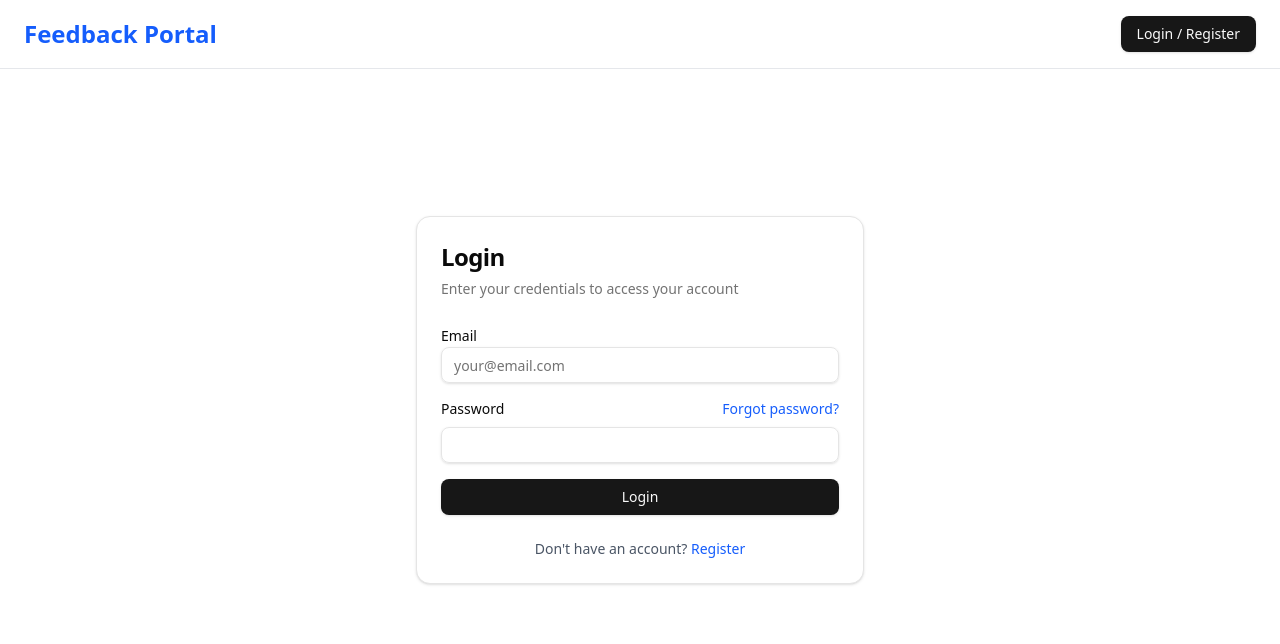
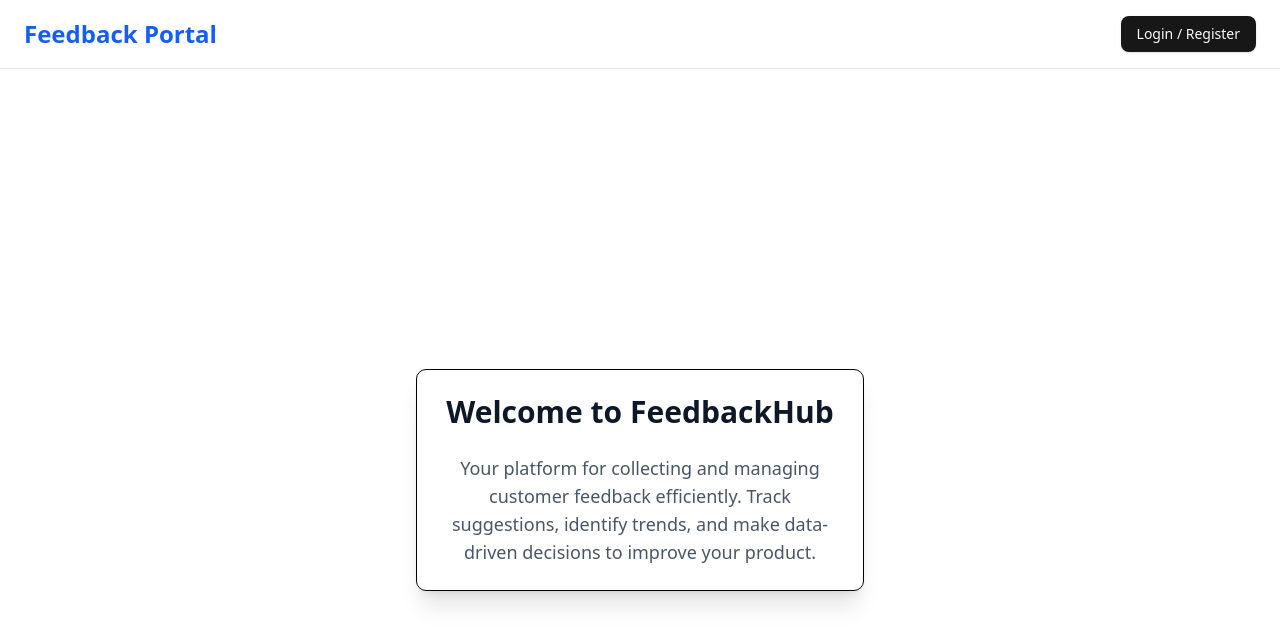
Before and after one commit to gokul8943/Feedback_portal, a React (Vite) app in the folder frontend/: page / in a window 1280 px wide. Before the commit this address led to /sign-in. Shown: the top 644 px of the page. Built offline with nearby package versions, Linux system fonts and the light colour scheme; the HTML template or start-up script is replaced by a standard one.

Commit message:
Update:ui changes

```diff
--- a/frontend/src/App.tsx
+++ b/frontend/src/App.tsx
@@ -1,4 +1,4 @@
-import { Navigate, Route, Routes } from "react-router-dom"
+import { Route, Routes } from "react-router-dom"
 import { Navbar } from "./components/Navbar"
 import { LoginPage } from "./pages/LoginPage"
 import { RegisterPage } from "./pages/RegisterPage"
@@ -12,14 +12,14 @@ const App = () => {
     <div>
       <Navbar />
       <div className="pt-20">
-        <Routes>
-          <Route path='/' element={<Navigate to="/sign-in" replace />} /> {/* 👈 redirect */}
+      <Routes>
           <Route path='/sign-in' element={<LoginPage />} />
           <Route path='/sign-up' element={<RegisterPage />} />
-          <Route path='/home' element={<HomePage />} /> {/* optional: give HomePage its own route */}
+          <Route path='/' element={<HomePage/>} />
           <Route path="/add-feedback" element={<FeedbackForm />} />
           <Route path="/feedback" element={<MyFeedback />} />
-          <Route path='/dashboard' element={<AdminDashBoard />} />
+          <Route  path='/dashboard' element={<AdminDashBoard />}/>
+          <Route />
         </Routes>
       </div>
     </div>
--- a/frontend/src/pages/HomePage.tsx
+++ b/frontend/src/pages/HomePage.tsx
@@ -1,18 +1,21 @@
 import { Button } from "@/components/ui/button"
+import useAuthStore from "@/store/AuthStore";
 import { useNavigate } from "react-router-dom"
 
+const HomePage = () => {
+  const { authState } = useAuthStore();
+  const navigate = useNavigate();
 
-const HomePage = () => {
+  const user = authState.user;
+  const isLoggedIn = !!user;
 
-const navigate = useNavigate()
-
-const handleAddFeedback = () =>{
-   navigate('/add-feedback')
-}
+  const handleAddFeedback = () => {
+    navigate('/add-feedback');
+  };
 
   return (
     <div className="flex flex-col items-center justify-center min-h-screen px-2 py-4">
-      <div className="max-w-md w-full space-y-6 text-center">
+      <div className="max-w-md w-full space-y-6 text-center border border-black rounded-lg p-6 shadow-xl">
         <h1 className="text-3xl font-bold text-gray-900">Welcome to FeedbackHub</h1>
 
         <p className="mt-4 text-lg text-gray-600">
@@ -21,17 +24,19 @@ const handleAddFeedback = () =>{
           your product.
         </p>
 
+        {isLoggedIn && (
           <div className="mt-8">
             <Button
               onClick={handleAddFeedback}
-            className="px-6 py-3  text-white font-medium rounded-lg shadow-md  focus:outline-none focus:ring-2 focus:ring-opacity-50 transition-colors"
+              className="px-6 py-3 text-white font-medium rounded-lg shadow-md focus:outline-none focus:ring-2 focus:ring-opacity-50 transition-colors"
             >
               Add Feedback
             </Button>
           </div>
+        )}
       </div>
     </div>
-  )
-}
+  );
+};
 
-export default HomePage
+export default HomePage;
```
Lines whose indentation alone changed are shown as unchanged.
